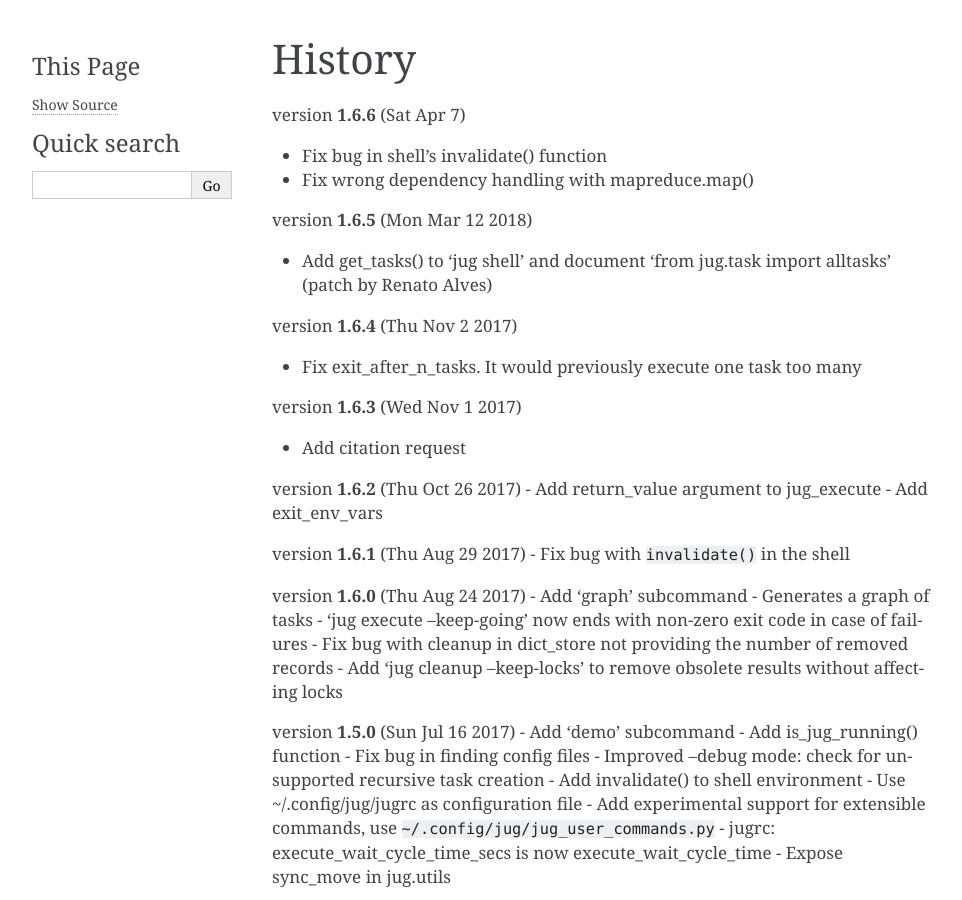
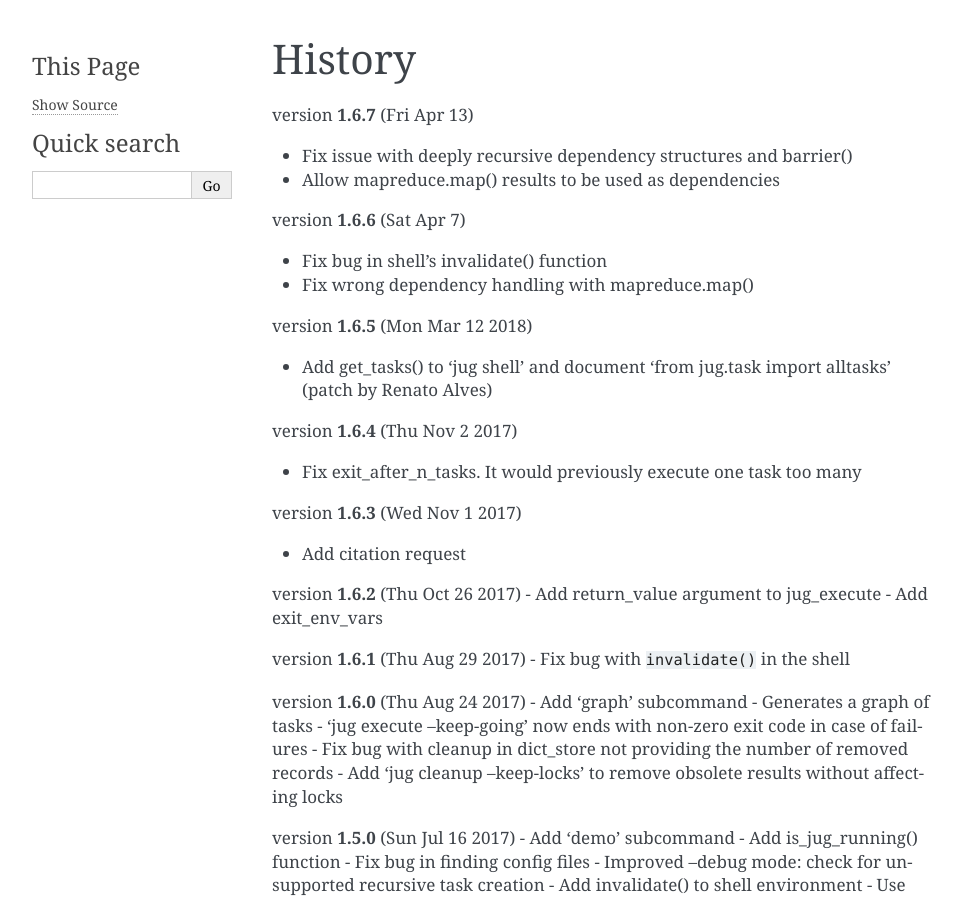
Before and after one commit to luispedro/jug, a Sphinx documentation site: the page built from docs/source/history.rst, in a window 1280 px wide and 900 px high. Shown: the whole window, without its empty margins (148-1110 px from the left). Built offline with Sphinx 7.4.7, drawn with Linux system fonts in a browser that asks for light colours; formulas are drawn with MathJax 3; the version number could not be read and is left out.

Commit message:
RLS Release 1.6.7
Bugfix release. ChangeLog

	* Fix issue with deeply recursive dependency structures and barrier()
	* Allow mapreduce.map() results to be used as dependencies

```diff
--- a/README.rst
+++ b/README.rst
@@ -130,6 +130,11 @@ reasonably large set of parameter combinations" - Andreas Longva
 What's New
 ----------
 
+version **1.6.7** (Fri Apr 13)
+
+- Fix issue with deeply recursive dependency structures and barrier()
+- Allow mapreduce.map() results to be used as dependencies
+
 version **1.6.6** (Sat Apr  7)
 
 - Fix bug in shell's invalidate() function
--- a/docs/source/history.rst
+++ b/docs/source/history.rst
@@ -1,6 +1,11 @@
 =======
 History
 =======
+
+version **1.6.7** (Fri Apr 13)
+
+- Fix issue with deeply recursive dependency structures and barrier()
+- Allow mapreduce.map() results to be used as dependencies
 
 version **1.6.6** (Sat Apr  7)
 
```
